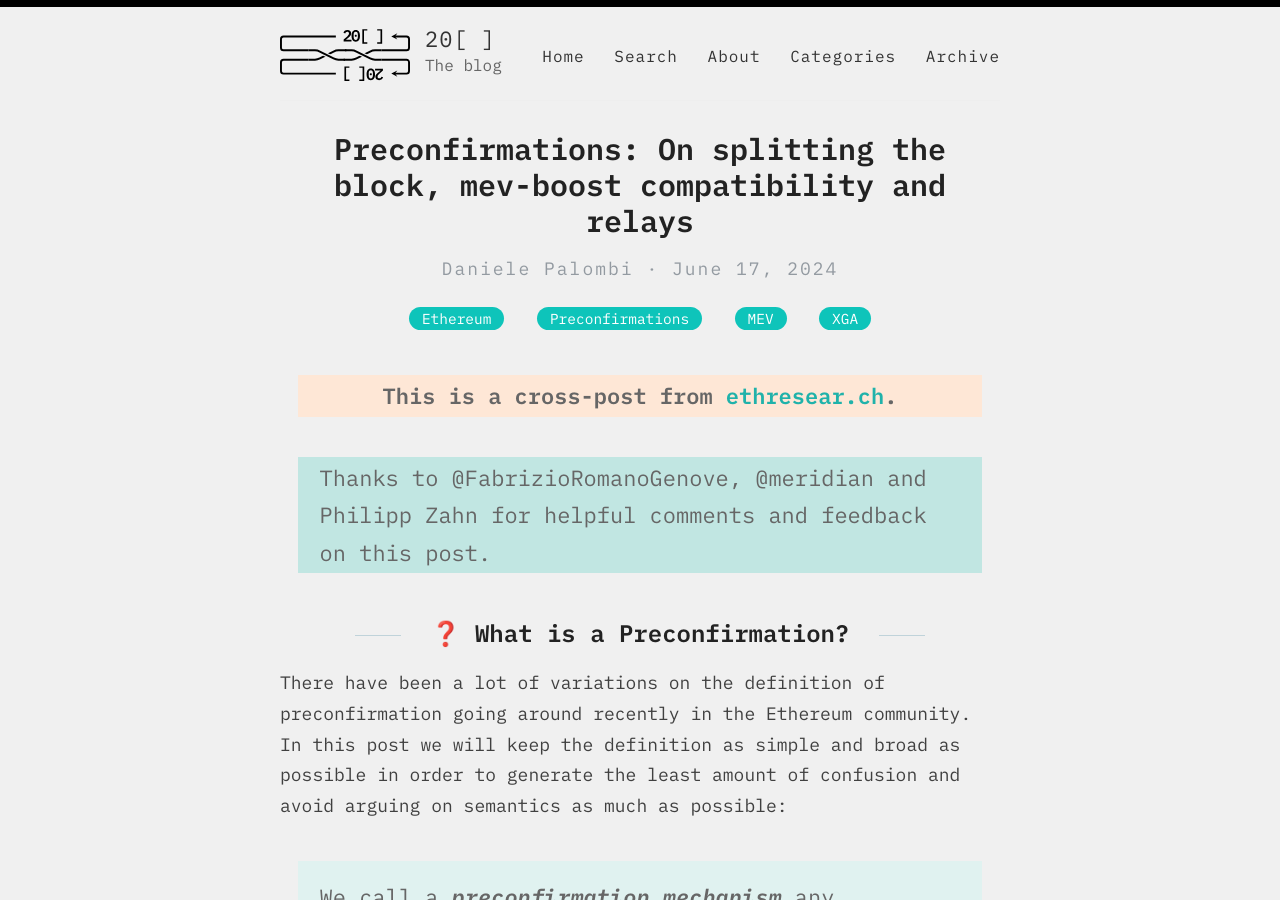
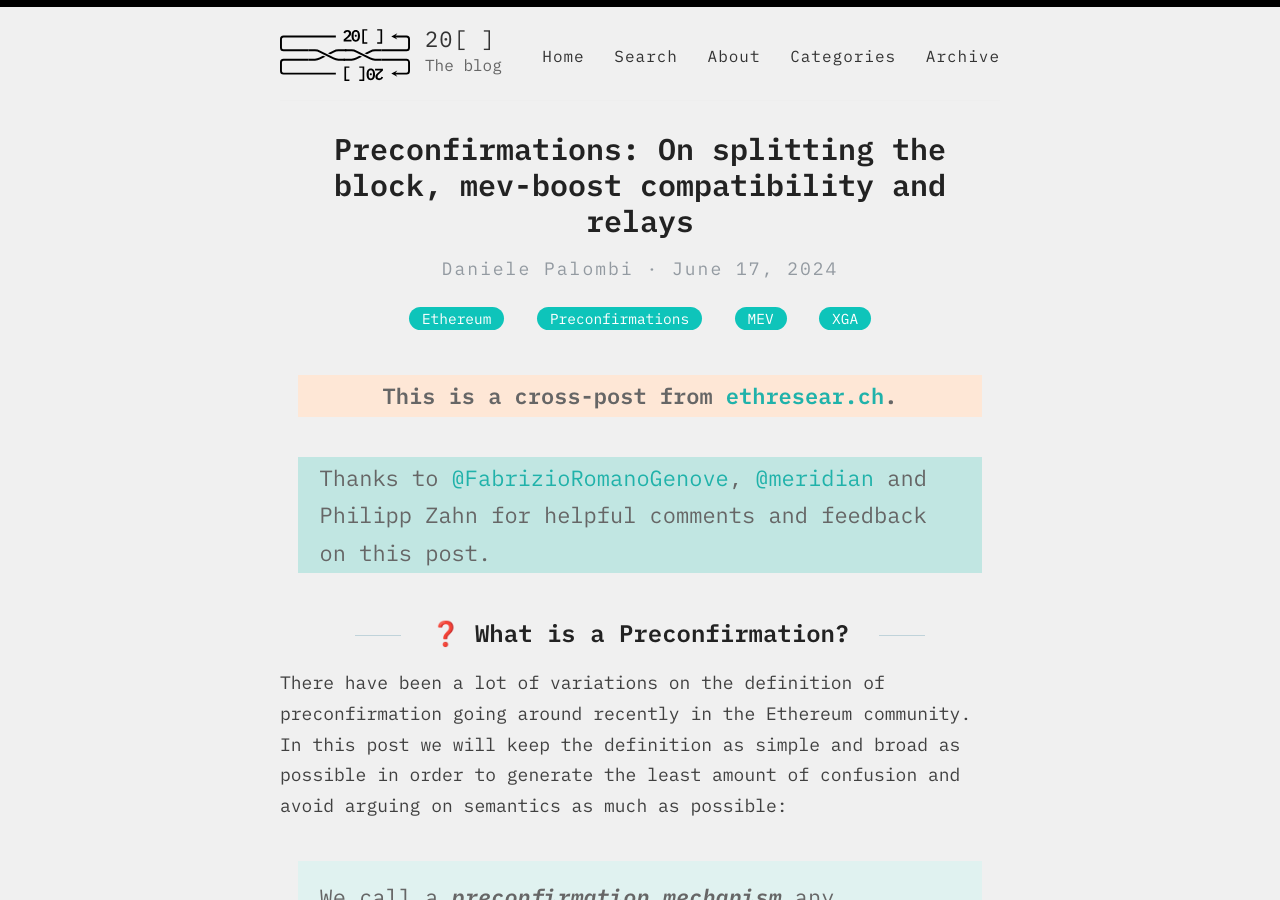
Before and after one commit to eric-downes/20sq-blog, a Jekyll site: the page built from _posts/2024-06-17-preconfirmations-splitting-the-block.md, in a window 1280 px wide and 900 px high. Built offline with Jekyll 4.4.1, drawn with Linux system fonts in a browser that asks for light colours; some web fonts are replaced; part of the change alters nothing that is shown.

```diff
--- a/_posts/2024-06-17-preconfirmations-splitting-the-block.md
+++ b/_posts/2024-06-17-preconfirmations-splitting-the-block.md
@@ -7,7 +7,7 @@ excerpt: Where we present the XGA project.
 usemathjax: true
 crosspostURL: "https://ethresear.ch/t/preconfirmations-on-splitting-the-block-mev-boost-compatibility-and-relays/19837"
 crosspostName: "ethresear.ch"
-thanks: Thanks to @FabrizioRomanoGenove, @meridian and Philipp Zahn for helpful comments and feedback on this post.
+thanks: Thanks to <a href="https://ethresear.ch/u/fabrizioromanogenove">@FabrizioRomanoGenove</a>, <a href="https://ethresear.ch/u/meridian">@meridian</a> and Philipp Zahn for helpful comments and feedback on this post.
 ---
 
 ## ❓ What is a Preconfirmation?
```
